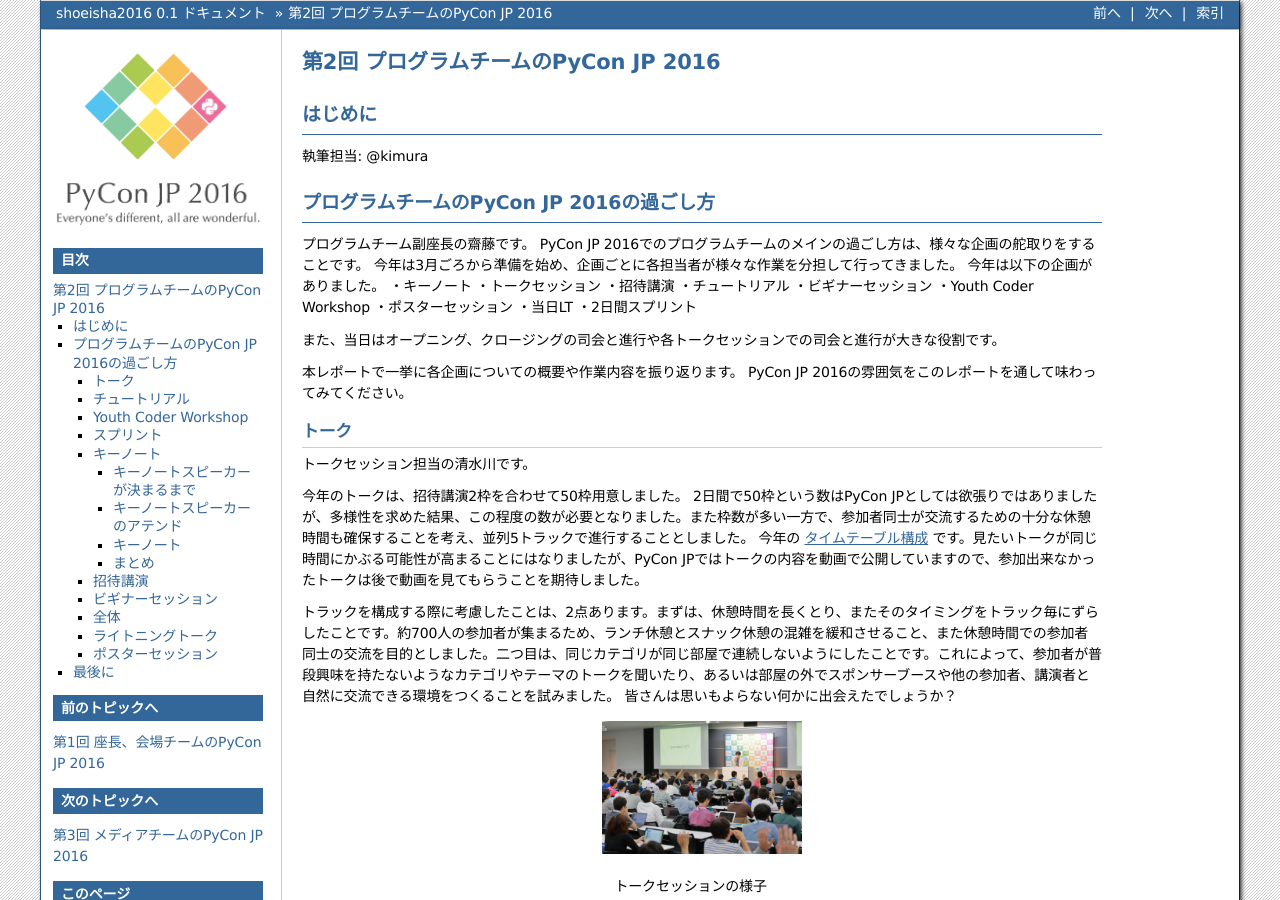
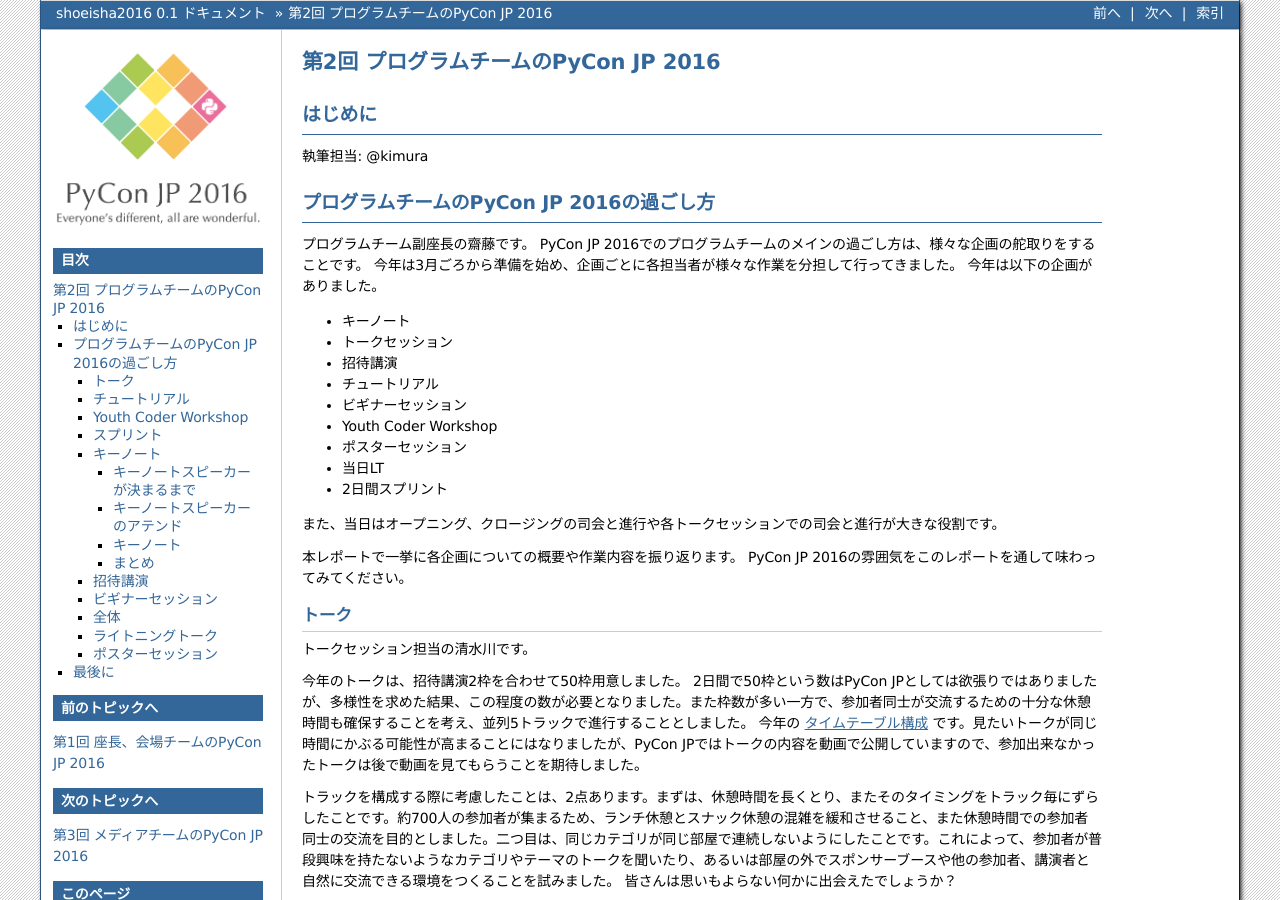
Before and after one commit to pyconjp/shoeisha2016, a Sphinx documentation site: the page built from source/afterreport_02_program.rst, in a window 1280 px wide and 900 px high. Built offline with Sphinx 7.4.7, drawn with Linux system fonts in a browser that asks for light colours.

Commit message:
箇条書き記法をreSTに修正

```diff
--- a/source/afterreport_02_program.rst
+++ b/source/afterreport_02_program.rst
@@ -14,15 +14,16 @@
 PyCon JP 2016でのプログラムチームのメインの過ごし方は、様々な企画の舵取りをすることです。
 今年は3月ごろから準備を始め、企画ごとに各担当者が様々な作業を分担して行ってきました。
 今年は以下の企画がありました。
-・キーノート
-・トークセッション
-・招待講演
-・チュートリアル
-・ビギナーセッション
-・Youth Coder Workshop
-・ポスターセッション
-・当日LT
-・2日間スプリント
+
+* キーノート
+* トークセッション
+* 招待講演
+* チュートリアル
+* ビギナーセッション
+* Youth Coder Workshop
+* ポスターセッション
+* 当日LT
+* 2日間スプリント
 
 また、当日はオープニング、クロージングの司会と進行や各トークセッションでの司会と進行が大きな役割です。
 
```
